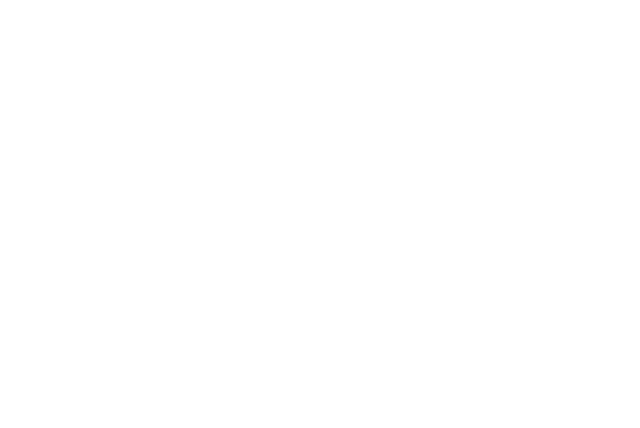
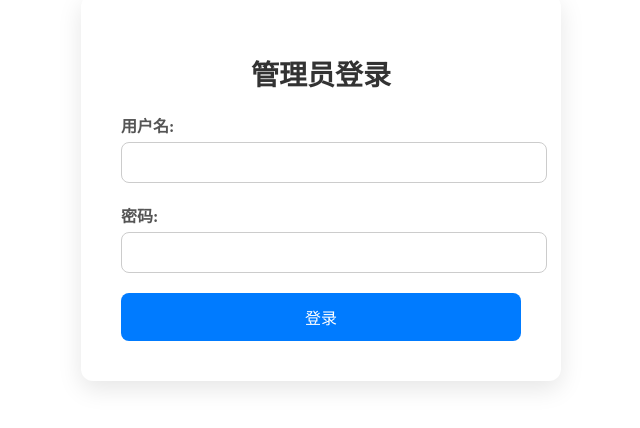
Before and after one commit to baoziq/Vehicle-Detection, a Vue app: page /admin_login in a window 1280 px wide. Before the commit this address had no page. Shown: the part 220-648 px from the top of the page, without its empty margins (319-959 px from the left). Built offline with nearby package versions, Linux system fonts and the light colour scheme.

Commit message:
修改车流量检测

```diff
--- /dev/null
+++ b/src/components/AdminLogin.vue
@@ -0,0 +1,149 @@
+<template>
+    <div class="login-container">
+      <div class="login-card">
+        <h1>管理员登录</h1>
+        <form @submit.prevent="login">
+          <div class="input-group">
+            <label for="username">用户名:</label>
+            <input type="text" v-model="username" required />
+          </div>
+          <div class="input-group">
+            <label for="password">密码:</label>
+            <input type="password" v-model="password" required />
+          </div>
+          <button type="submit" class="login-button">登录</button>
+        </form>
+        <div v-if="error" class="error">{{ error }}</div>
+      </div>
+    </div>
+  </template>
+
+  <script>
+  export default {
+    name: 'AdminLogin',
+    data() {
+      return {
+        username: '',
+        password: '',
+        error: null
+      }
+    },
+    methods: {
+    async login() {
+      try {
+        const response = await fetch('http://127.0.0.1:5000/api/admin/login', {
+          method: 'POST',
+          headers: {
+            'Content-Type': 'application/json'
+          },
+          body: JSON.stringify({
+            username: this.username,
+            password: this.password
+          })
+        })
+        const data = await response.json()
+        if (response.ok) {
+          console.log('Login successful:', data)
+          localStorage.setItem('isAuthenticated', 'true')  // 存储身份验证状态
+          this.$router.push('/choose')  // 重定向到受保护的页面
+        } else {
+          this.error = data.message || 'Login failed'
+        }
+      } catch (error) {
+        this.error = 'An error occurred'
+      }
+    }
+  }
+
+  }
+  </script>
+
+  <style scoped>
+  body {
+    font-family: 'Arial', sans-serif;
+    background: linear-gradient(to right, #f9f9f9, #e3e3e3);
+  }
+
+  .login-container {
+    display: flex;
+    justify-content: center;
+    align-items: center;
+    height: 100vh;
+  }
+
+  .login-card {
+    background-color: #ffffff;
+    border-radius: 12px;
+    box-shadow: 0 8px 24px rgba(0, 0, 0, 0.1);
+    padding: 40px;
+    width: 400px;
+    transition: transform 0.2s;
+  }
+
+  .login-card:hover {
+    transform: translateY(-5px);
+  }
+
+  h1 {
+    margin-bottom: 20px;
+    font-size: 28px;
+    text-align: center;
+    color: #333;
+  }
+
+  .input-group {
+    margin-bottom: 20px;
+  }
+
+  label {
+    display: block;
+    margin-bottom: 5px;
+    font-weight: bold;
+    color: #555;
+  }
+
+  input {
+    width: 100%;
+    padding: 12px;
+    border: 1px solid #ccc;
+    border-radius: 8px;
+    transition: border-color 0.2s;
+  }
+
+  input:focus {
+    border-color: #007bff;
+    outline: none;
+  }
+
+  .login-button {
+    width: 100%;
+    padding: 12px;
+    background-color: #007bff;
+    color: white;
+    border: none;
+    border-radius: 8px;
+    cursor: pointer;
+    font-size: 16px;
+    transition: background-color 0.2s;
+  }
+
+  .login-button:hover {
+    background-color: #0056b3;
+  }
+
+  .error {
+    color: red;
+    margin-top: 10px;
+    text-align: center;
+  }
+
+  .register-link {
+    margin-top: 20px;
+    text-align: center;
+  }
+
+  .register-link span {
+    color: #007bff;
+    cursor: pointer;
+  }
+  </style>
--- a/src/components/MainPage.vue
+++ b/src/components/MainPage.vue
@@ -5,10 +5,13 @@
     </div>
     <div class="button-container">
       <router-link to="/login">
-        <button class="main-button">登录</button>
+        <button class="main-button">用户登录</button>
+      </router-link>
+      <router-link to="/admin_login">
+        <button class="main-button">管理员登录</button>
       </router-link>
       <router-link to="/register">
-        <button class="main-button">注册</button>
+        <button class="main-button">用户注册</button>
       </router-link>
     </div>
   </div>
--- a/src/components/TrafficDetection.vue
+++ b/src/components/TrafficDetection.vue
@@ -21,9 +21,7 @@
         <div v-if="isLoading" class="loading">加载中...</div>
         <div v-if="error" class="error">{{ error }}</div>
         <div v-if="recognitionSuccess" class="success">
-          识别成功！请选择要保存的文件夹
-          <input type="file" id="folder-picker" style="display: none;" webkitdirectory @change="handleFolderSelect" />
-          <button class="save-button" @click="openFolderPicker">选择文件夹</button>
+          识别成功！<a :href="downloadLink" download="output.mp4">点击这里下载识别后的视频</a>
         </div>
       </div>
     </div>
@@ -41,6 +39,7 @@ export default {
       isLoading: false,
       error: null,
       recognitionSuccess: false,
+      downloadLink: null,
     };
   },
   methods: {
@@ -62,11 +61,16 @@ export default {
       this.isLoading = true;
       this.error = null;
       this.recognitionSuccess = false;
+      this.downloadLink = null;
       try {
         const formData = new FormData();
         formData.append('video', this.uploadedVideo);
-        const response = await axios.post('http://127.0.0.1:5000/api/upload_video', formData);
+        const response = await axios.post('http://127.0.0.1:5000/traffic/recognize', formData, {
+          responseType: 'blob'
+        });
         if (response.data) {
+          const url = URL.createObjectURL(new Blob([response.data]));
+          this.downloadLink = url;
           this.recognitionSuccess = true;
         }
       } catch (error) {
@@ -78,23 +82,8 @@ export default {
     deleteFile() {
       this.uploadedVideo = null;
       this.recognitionSuccess = false;
-    },
-    openFolderPicker() {
-      document.getElementById('folder-picker').click();
-    },
-    handleFolderSelect(event) {
-      const folder = event.target.files;
-      if (folder.length > 0) {
-        // 处理将视频保存到选定的文件夹
-        this.saveVideoToFolder(folder[0].webkitRelativePath.split('/')[0]);
-      }
-    },
-    saveVideoToFolder(folderPath) {
-      const link = document.createElement('a');
-      link.href = this.uploadedVideo.preview;
-      link.download = `${folderPath}/${this.uploadedVideo.name}`;
-      link.click();
-    },
+      this.downloadLink = null;
+    }
   },
 };
 </script>
--- a/src/router/index.js
+++ b/src/router/index.js
@@ -5,6 +5,7 @@ import RegisterComponent from '../components/RegisterComponent.vue';
 import VehicleDetection from '../components/VehicleDetection.vue'
 import SelectFunction from '../components/Choose.vue'
 import TrafficFlowRecognition from '../components/TrafficDetection.vue'
+import AdminLogin from '../components/AdminLogin.vue'
 
 const routes = [
   { path: '/', component: MainPage },
@@ -20,6 +21,9 @@ const routes = [
   },
   {
     path: '/traffic', component: TrafficFlowRecognition
+  },
+  {
+    path: '/admin_login', component: AdminLogin
   }
 
 ];
```
